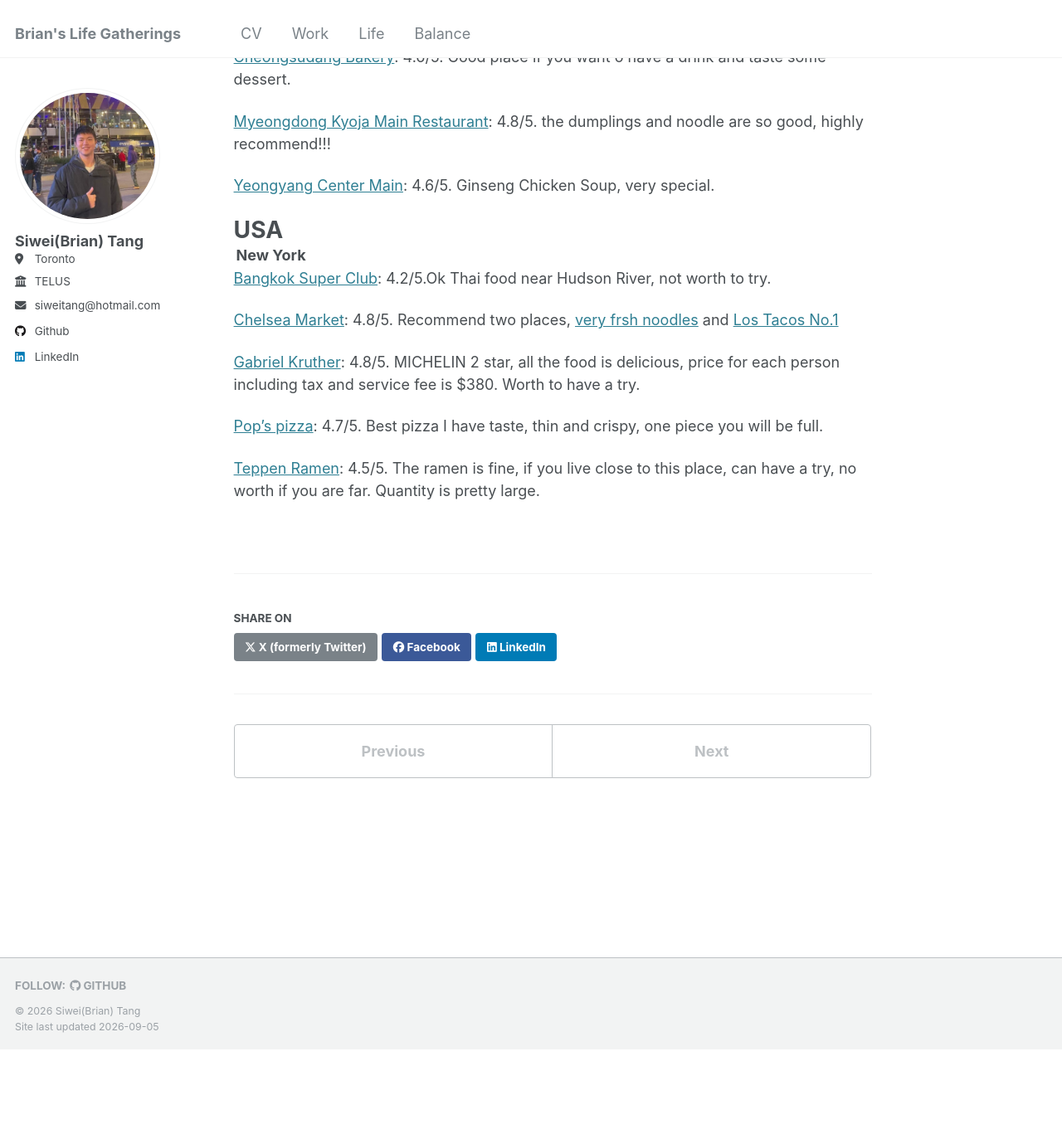
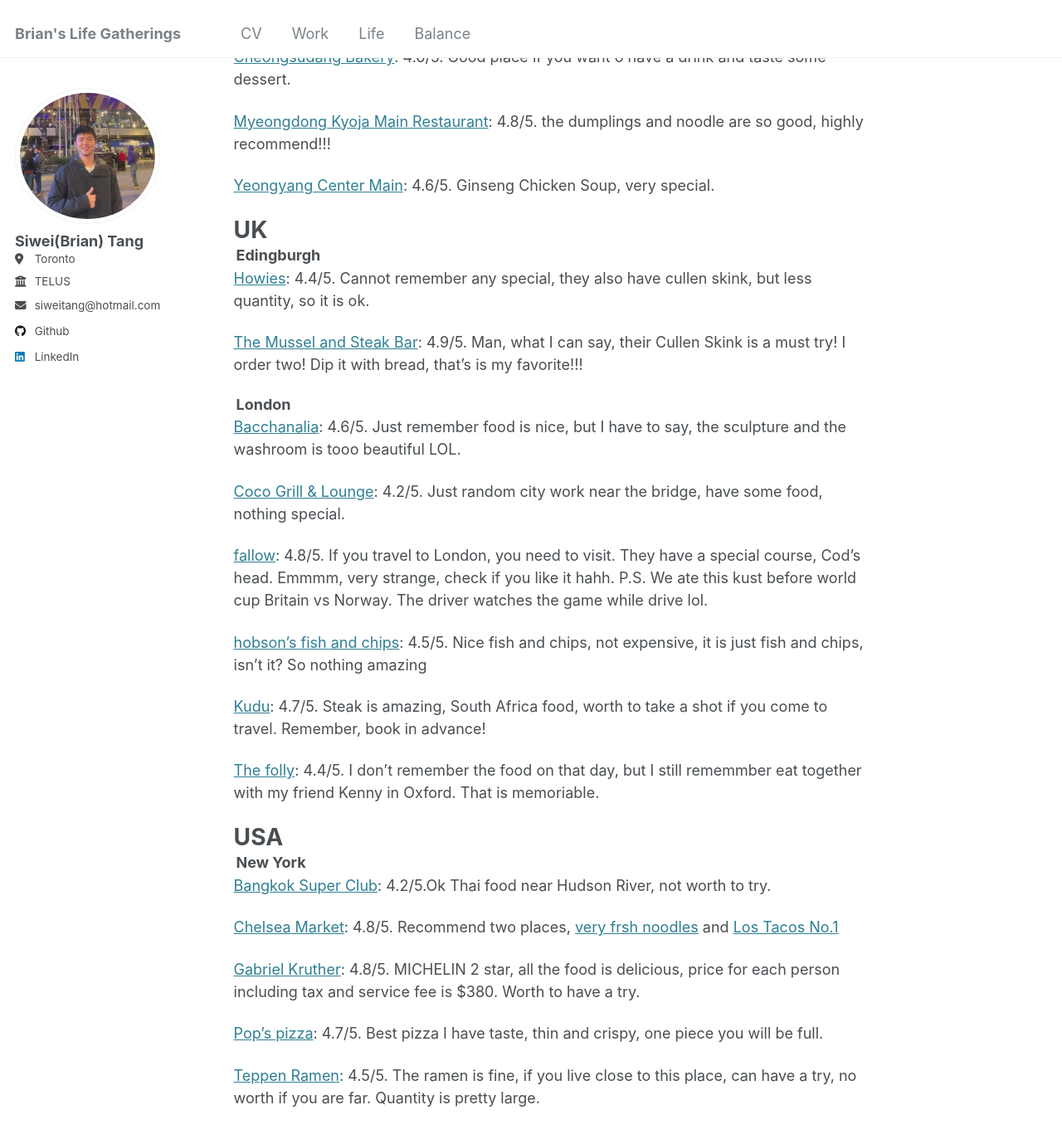
Before and after one commit to tangsiwei0831/tangsiwei0831.github.io, a Jekyll site: the page built from _life/2025-travel.md, in a window 1280 px wide and 1400 px high, scrolled down 3223 px. Shown: the top 1373 px of the window at 83% size. Built offline with Jekyll 4.4.1, drawn with Linux system fonts in a browser that asks for light colours; before the commit the page ends 4488 px from its top, so only the background shows below that.

Commit message:
uk restaurants

```diff
--- a/_life/2025-travel.md
+++ b/_life/2025-travel.md
@@ -109,6 +109,29 @@ List of the global restaurants that I experienced during travel.
 
 [Yeongyang Center Main](https://blog.naver.com/PostView.nhn?blogId=gduzz&logNo=223560175427&redirect=Dlog&widgetTypeCall=true): 4.6/5. Ginseng Chicken Soup, very special.
 
+<h1 style="margin: 0;">UK</h1>
+
+<h3 style="margin: 3px;">Edingburgh</h3>
+
+[Howies](https://www.howies.uk.com/venues/scotts-kitchen/#menu): 4.4/5. Cannot remember any special, they also have cullen skink, but less quantity, so it is ok.
+
+[The Mussel and Steak Bar](https://www.musselandsteakbar.com/): 4.9/5. Man, what I can say, their Cullen Skink is a must try! I order two! Dip it with bread, that's is my favorite!!!
+
+<h3 style="margin: 3px;">London</h3>
+
+[Bacchanalia](https://bacchanalia.co.uk/): 4.6/5. Just remember food is nice, but I have to say, the sculpture and the washroom is tooo beautiful LOL.
+
+[Coco Grill & Lounge](https://www.coco-restaurants.com/coco-index.html): 4.2/5. Just random city work near the bridge, have some food, nothing special.
+
+[fallow](https://fallowrestaurant.com/): 4.8/5. If you travel to London, you need to visit. They have a special course, Cod's head. Emmmm, very strange, check if you like it hahh. P.S. We ate this kust before world cup Britain vs Norway. The driver watches the game while drive lol.
+
+[hobson's fish and chips](https://www.hobsonsfishandchips.com/): 4.5/5. Nice fish and chips, not expensive, it is just fish and chips, isn't it? So nothing amazing
+
+[Kudu](https://kuducollective.com/): 4.7/5. Steak is amazing, South Africa food, worth to take a shot if you come to travel. Remember, book in advance!
+
+[The folly](https://www.the-folly.co.uk/book-now?utm_source=google&utm_medium=cpc&utm_campaign=23942498066&utm_content=192769187650&utm_term=the%20folly%20restaurant&gad_source=1): 4.4/5. I don't remember the food on that day, but I still rememmber eat together with my friend Kenny in Oxford. That is memoriable.
+
+
 <h1 style="margin: 0;">USA</h1>
 <h3 style="margin: 3px;">New York</h3>
 [Bangkok Super Club](https://www.bangkoksupperclubnyc.com/): 4.2/5.Ok Thai food near Hudson River, not worth to try.
```
Also changed, not shown: _life/2025-toronto-restaurants.md (+4 -0 lines).
